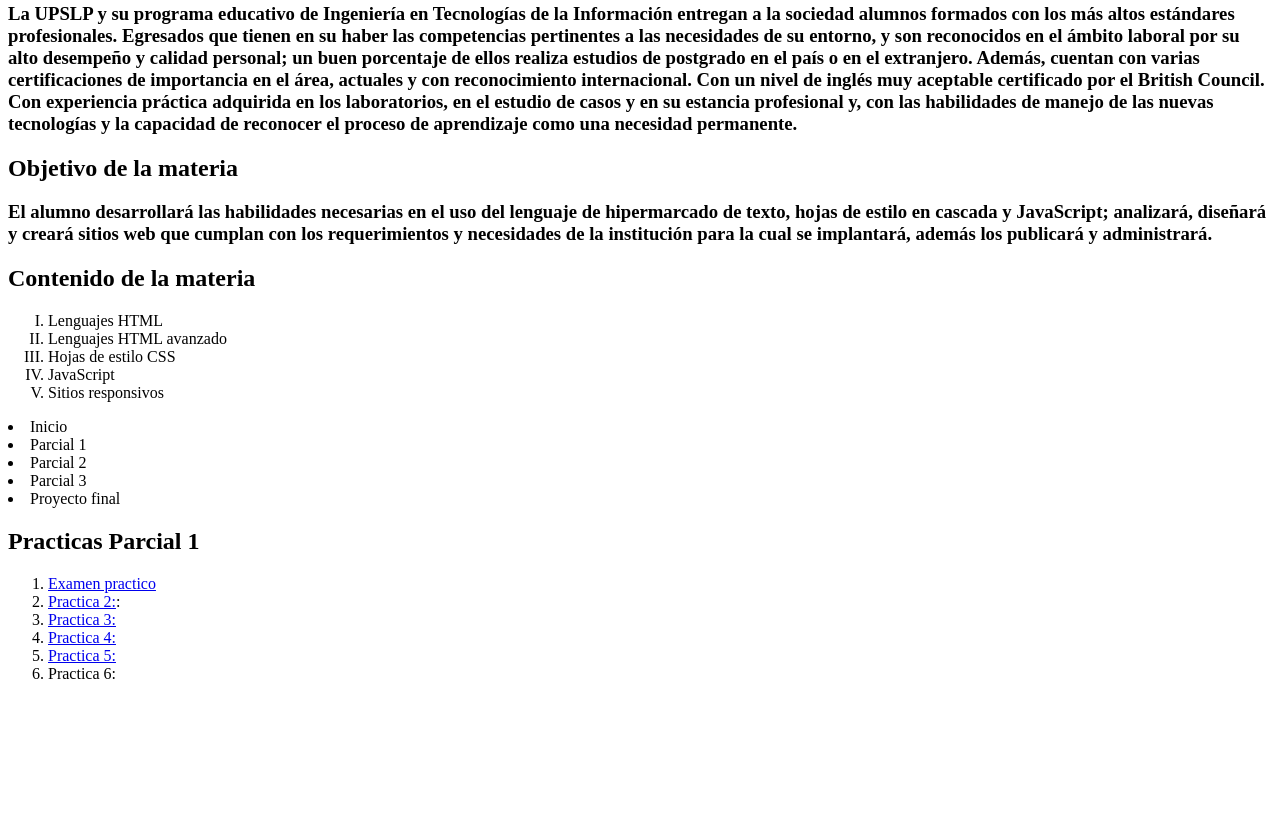
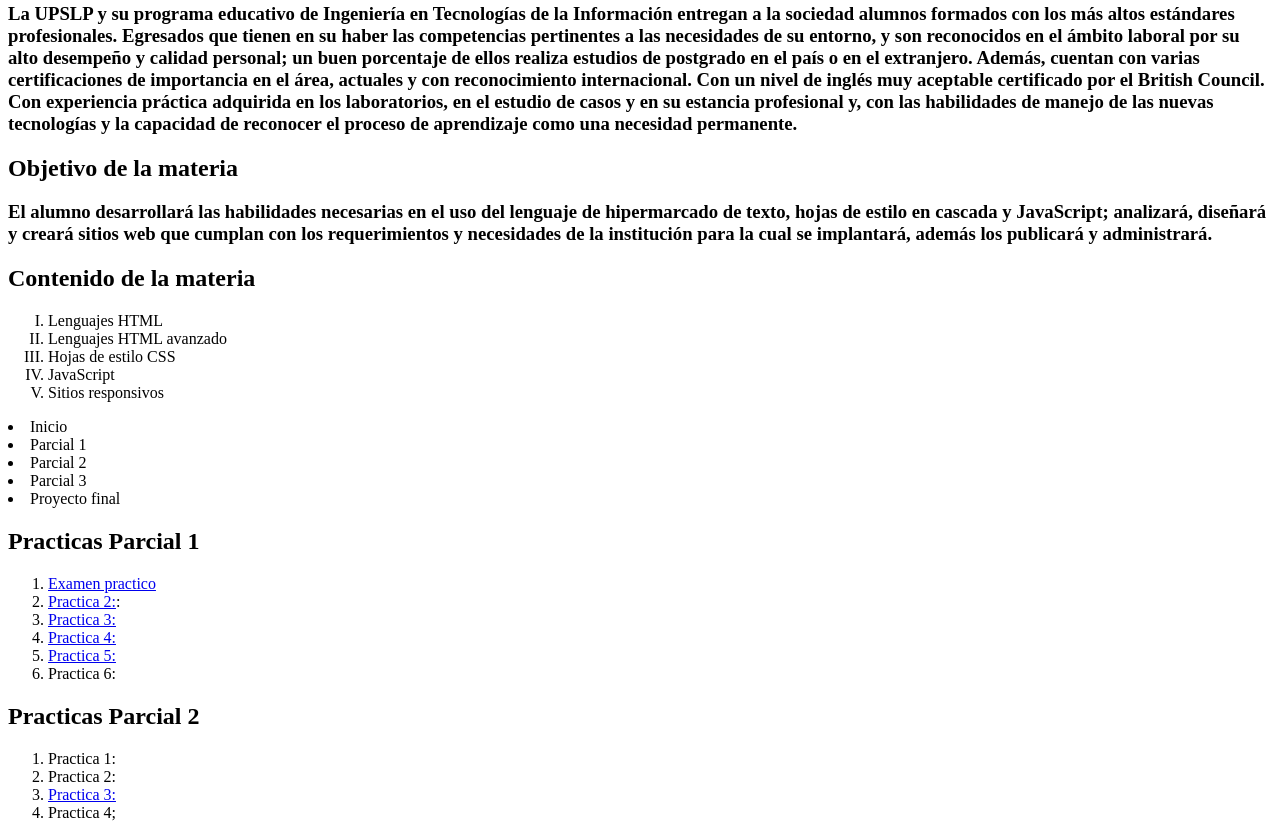
Before and after one commit to Alejandro11HG/Portafolio, a plain HTML site: page index.html in a window 1280 px wide. Shown: the part 623-1461 px from the top of the page. Before the commit the page ends 1322 px from the top, so only its background shows below. Drawn offline with Linux system fonts and the light colour scheme.

Commit message:
Update index.html

```diff
--- a/index.html
+++ b/index.html
@@ -72,6 +72,16 @@
         <li>Practica 6:</li>
      </ol>
 
+       <h2>Practicas Parcial 2</h2>
+    <ol>
+
+        <li>Practica 1:</li>
+        <li>Practica 2:</li>
+        <li><a href="Boletos.html">Practica 3:</a></li>
+        <li>Practica 4;</li>
+     </ol>
+
+
 
 </body>
 </html>
```
